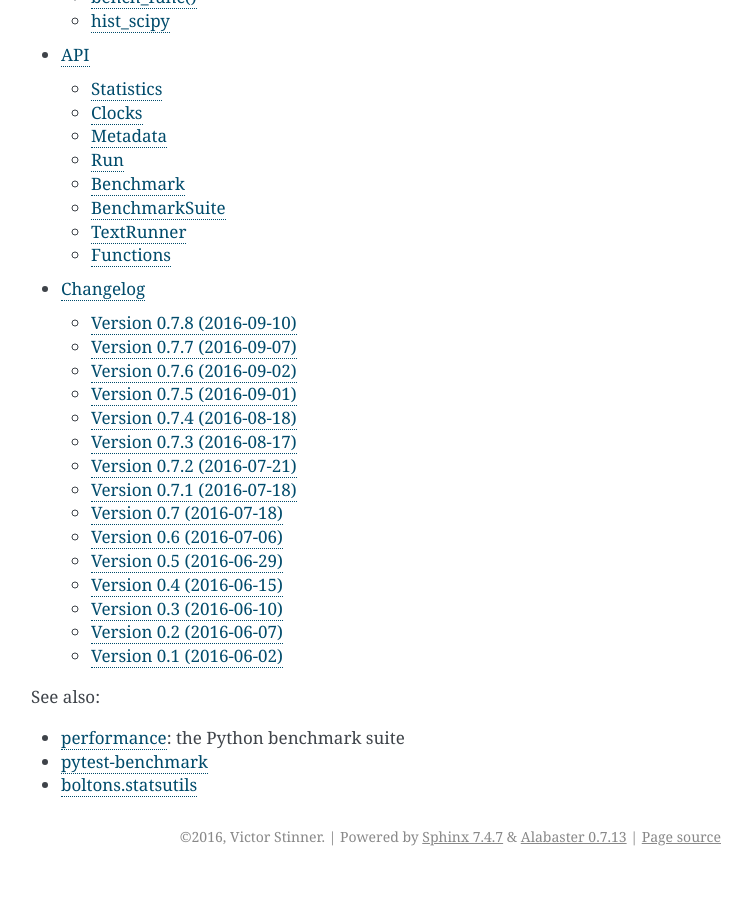
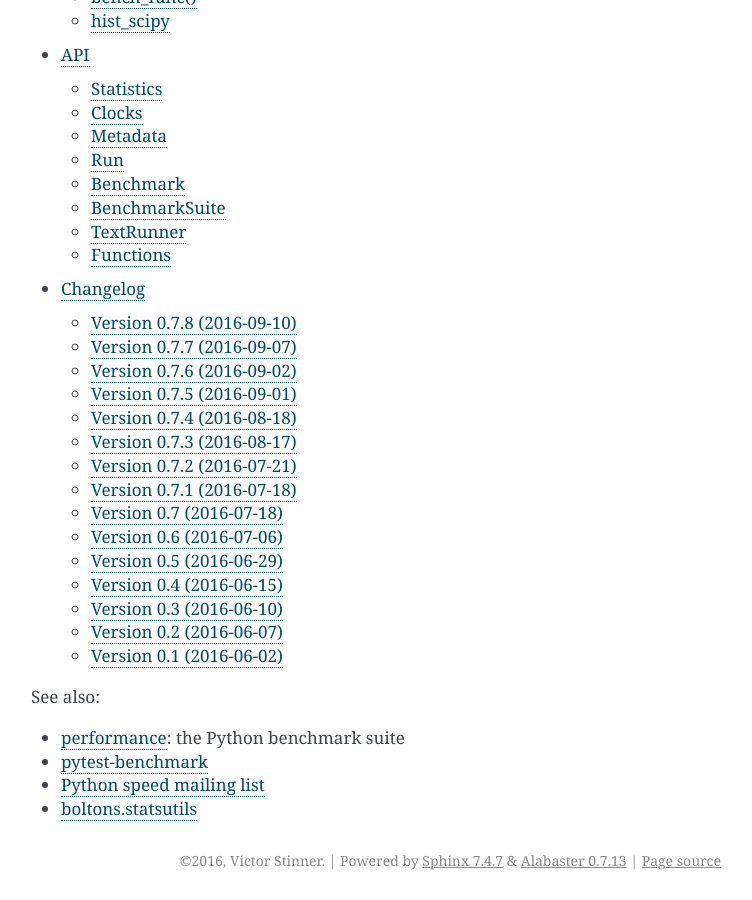
Before and after one commit to psf/pyperf, a Sphinx documentation site: the page built from doc/index.rst, in a window 1280 px wide and 900 px high, scrolled down 1297 px. Shown: the whole window, without its empty margins (389-1141 px from the left). Built offline with Sphinx 7.4.7, drawn with Linux system fonts in a browser that asks for light colours; before the commit the page ends 2173 px from its top, so only the background shows below that.

Commit message:
doc: link to speed mailing list

```diff
--- a/doc/index.rst
+++ b/doc/index.rst
@@ -42,5 +42,7 @@ See also:
   benchmark suite
 * `pytest-benchmark
   <https://github.com/ionelmc/pytest-benchmark/>`_
+* `Python speed mailing list
+  <https://mail.python.org/mailman/listinfo/speed>`_
 * `boltons.statsutils
   <http://boltons.readthedocs.io/en/latest/statsutils.html>`_
```
